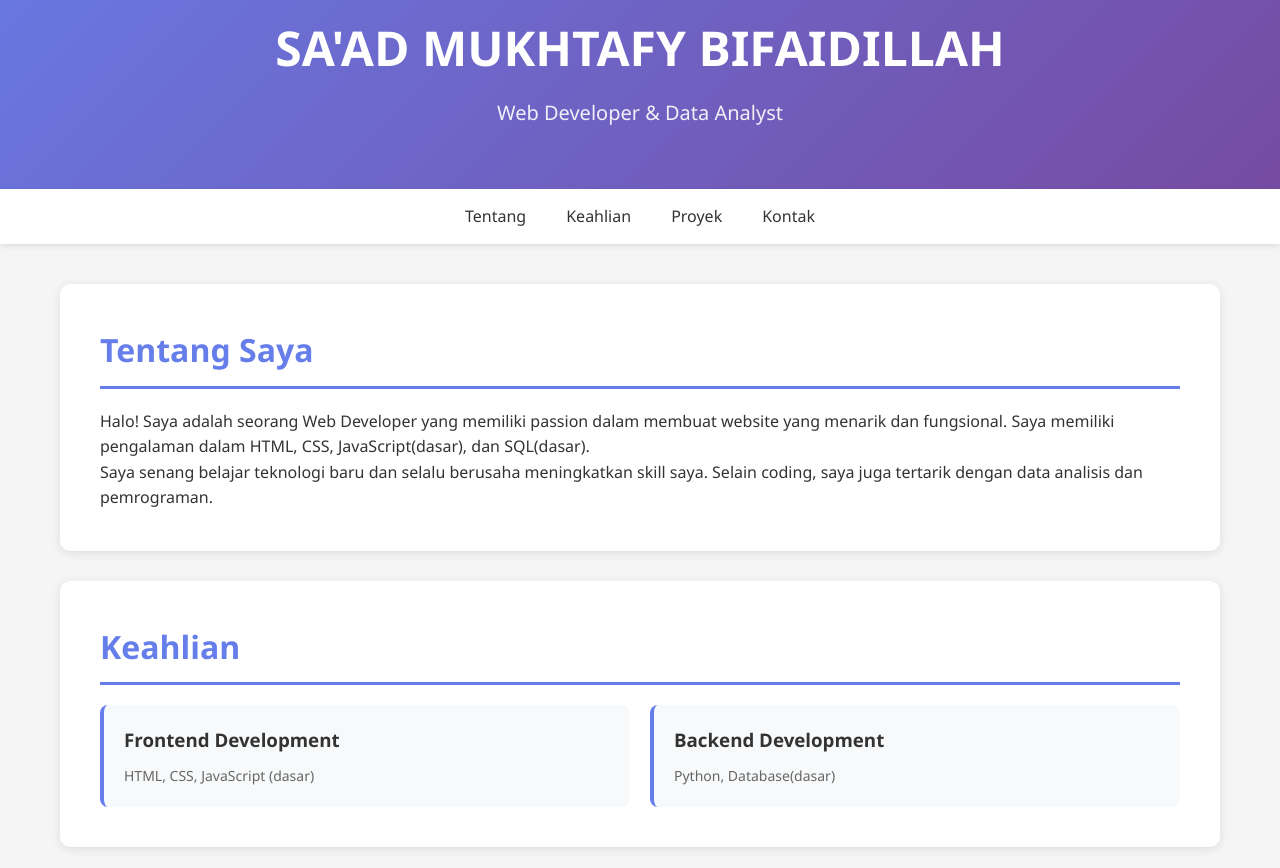
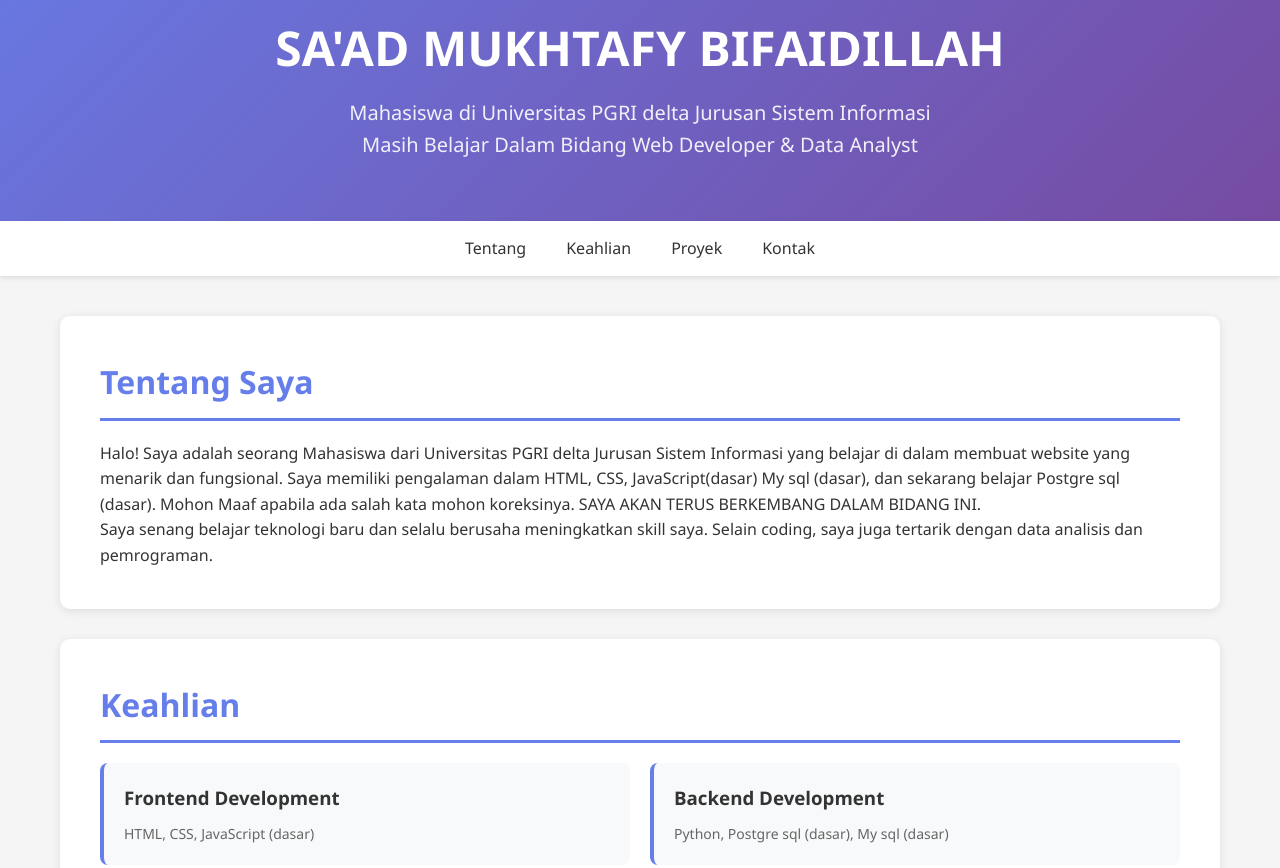
Before and after one commit to saadmukhtafy/saadmukhtafy, a plain HTML site: page index.html in a window 1280 px wide. Shown: the part 240-1108 px from the top of the page. Drawn offline with Linux system fonts and the light colour scheme.

Commit message:
Update index.html

```diff
--- a/index.html
+++ b/index.html
@@ -11,7 +11,8 @@
   <div class="hero">
     <img src="foto/WhatsApp Image 2025-07-06 at 01.11.23.jpeg" alt="SA'AD MUKHTAFY BIFAIDILLAH" class="profile-img">
     <h1>SA'AD MUKHTAFY BIFAIDILLAH</h1>
-    <p>Web Developer & Data Analyst</p>
+     <p>Mahasiswa di Universitas PGRI delta Jurusan Sistem Informasi</p>
+    <p> Masih Belajar Dalam Bidang Web Developer & Data Analyst</p>
   </div>
 
   <!-- NAVBAR -->
@@ -30,9 +31,11 @@
     <section id="tentang">
       <h2>Tentang Saya</h2>
       <p>
-        Halo! Saya adalah seorang Web Developer yang memiliki passion dalam
+        Halo! Saya adalah seorang Mahasiswa dari Universitas PGRI delta Jurusan Sistem Informasi yang belajar di dalam
         membuat website yang menarik dan fungsional. Saya memiliki pengalaman
-        dalam HTML, CSS, JavaScript(dasar), dan SQL(dasar).
+        dalam HTML, CSS, JavaScript(dasar) My sql (dasar), dan sekarang belajar Postgre sql (dasar). Mohon Maaf apabila ada salah kata mohon
+         koreksinya.
+         SAYA AKAN TERUS BERKEMBANG DALAM BIDANG INI.
       </p>
       <p>
         Saya senang belajar teknologi baru dan selalu berusaha meningkatkan
@@ -50,7 +53,7 @@
         </div>
         <div class="skill-item">
           <h3>Backend Development</h3>
-          <p>Python, Database(dasar)</p>
+          <p>Python, Postgre sql (dasar), My sql (dasar)</p>
         </div>
       </div>
     </section>
@@ -101,7 +104,7 @@
 
   <!-- FOOTER -->
   <footer>
-    <p>&copy; 2026 - Portofolio SA'AD MUKHTAFY BIFAIDILLAH</p>
+    <p>2026 - Portofolio SA'AD MUKHTAFY BIFAIDILLAH</p>
     <div class="social-links">
       <a href="#">Instagram</a>
     </div>
```
